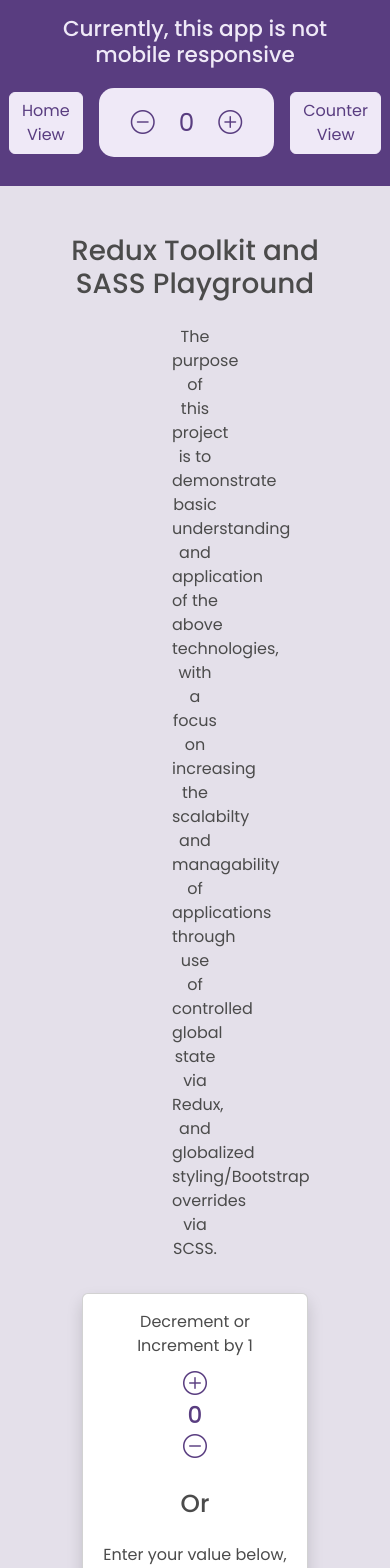
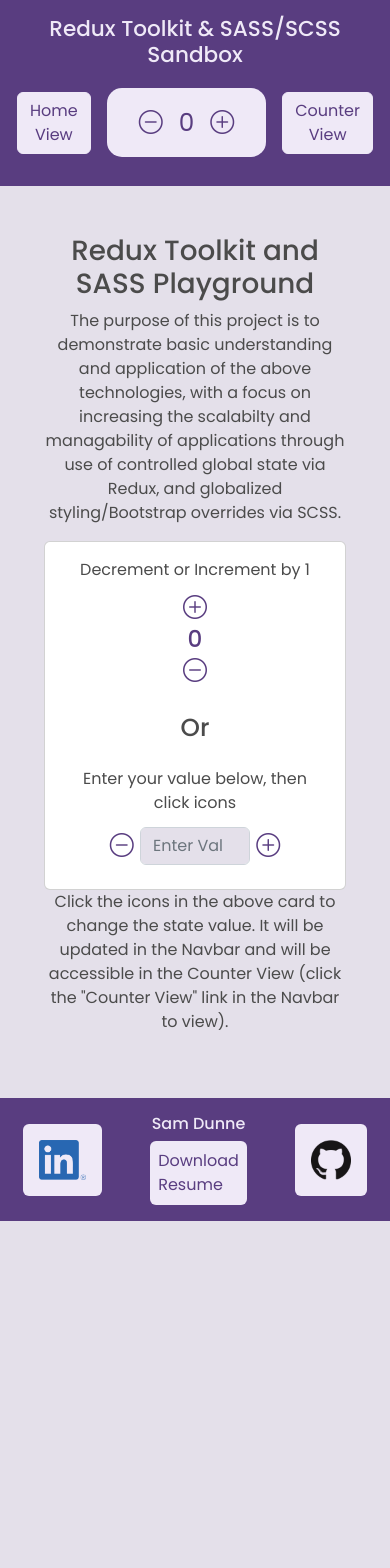
Before and after one commit to Sam-Dunne/learning-redux, a React (Create React App) app: page / in a window 390 px wide. Shown: the top 1568 px of the page. After the commit the page ends 1221 px from the top, so only its background shows below. Built offline with nearby package versions, Linux system fonts and the light colour scheme.

Commit message:
adding responsive styling and link to portfolio

```diff
--- a/src/Views/Home.jsx
+++ b/src/Views/Home.jsx
@@ -11,7 +11,7 @@
             <section className="">
                 <div className="">
                     <h1 className="text-center">Redux Toolkit and SASS Playground</h1>
-                    <p className='paragraph-wrapper '>The purpose of this project is to demonstrate basic understanding and application of the above technologies, with a focus on increasing the scalabilty and managability of applications through use of controlled global state via Redux, and globalized styling/Bootstrap overrides via SCSS.</p>
+                    <p className='paragraph-wrapper px-lg-5'>The purpose of this project is to demonstrate basic understanding and application of the above technologies, with a focus on increasing the scalabilty and managability of applications through use of controlled global state via Redux, and globalized styling/Bootstrap overrides via SCSS.</p>
                 </div>
                 <CounterCard />
                 <p className='paragraph-wrapper'>Click the icons in the above card to change the state value. It will be updated in the Navbar and will be accessible in the Counter View (click the "Counter View" link in the Navbar to view).</p>
--- a/src/components/CounterCard.js
+++ b/src/components/CounterCard.js
@@ -8,10 +8,13 @@
   const { count } = useSelector((state) => state.counter);
 
   return (
-    <div className='card container d-flex w-75 shadow mx-auto'>
+    <div className='container'>
       <div className='row justify-content-center'>
+        <div className='card col-md-6 col-lg-4'>
 
-        <div className="card-body col-6">
+          {/* <div className='card container d-flex shadow mx-auto'> */}
+
+          <div className="card-body">
             {/* <div className=""> */}
             <label className='text-center mb-2 mx-auto d-block'>Decrement or Increment by 1</label>
             <div className='container'>
@@ -27,6 +30,8 @@
 
             <ChangeByUserValue />
           </div>
+          {/* </div> */}
+        </div>
       </div>
     </div>
   )
--- a/src/components/Footer.js
+++ b/src/components/Footer.js
@@ -2,10 +2,12 @@
 
 export default function Footer() {
   return (
-    <footer className='footer bg-primary'>
+    <footer className='footer bg-primary '>
       <a className='bg-light rounded p-3 d-block mx-5' href='https://www.linkedin.com/in/samdunnewebdev/' target='blank' ><img src='/LI-In-Bug.png' alt='LinkedIn Logo' className='iconLink'></img></a>
-      <div><h6 className='text-light text-center'>Sam Dunne</h6>
-        <a href="/2022-07-12 Sam Dunne WebDev Resume.pdf" download="Sam Dunne Resume" className='d-block p-2 text-primary bg-light rounded'>Download Resume</a>
+      <div><a href='https://www.samdunnewebdev.com/' target='blank' className='text-decoration-none'>
+        <h6 className='text-light text-center'>Sam Dunne</h6>
+      </a>
+        <a href="/2022-07-12 Sam Dunne WebDev Resume.pdf" download="Sam Dunne Resume" className='d-block p-2 text-primary bg-light rounded text-decoration-none'>Download Resume</a>
       </div>
 
       <a className='bg-light rounded p-3 d-block mx-5' href='https://github.com/Sam-Dunne/learning-redux' target='blank' ><img src='/GitHub-Mark-120px-plus.png' alt='GitHub Logo' className='iconLink'></img></a>
--- a/src/components/Navbar.js
+++ b/src/components/Navbar.js
@@ -10,14 +10,14 @@
 
     return (
         <nav className='bg-primary py-3 px-5' >
-            <h2 className='text-center text-light fs-4 d-block'>Currently, this app is not mobile responsive</h2>
+            <h2 className='text-center text-light fs-4 d-block'>Redux Toolkit & SASS/SCSS Sandbox</h2>
             <div className='flexbox'>
                 <div className='flexbox'>
                     <Link to='/' className='btn btn-light text-primary d-block mx-auto'>Home View</Link>
                 </div>
                 <div className='counter-value-wrapper mx-3'>
                     <DecrementByOne />
-                    <div className='text-primary mx-4 fs-2'>{count}</div>
+                    <div className='text-primary mx-3 fs-2'>{count}</div>
                     <IncrementByOne />
                 </div>
                 <div className='flexbox'>
--- a/src/style.scss
+++ b/src/style.scss
@@ -82,12 +82,13 @@
     display: flex;
     justify-content: center;
     align-items: center;
-    padding: 3em 2em 3em 2em;
-    height: $footer-height;
+    padding: 1em 2em 1em 2em;
+    min-height: $footer-height;
+    height: fit-content;
 }
 
 .paragraph-wrapper {
-    padding: 1em 8em;
+    // padding: 1em 8em;
     text-align: center;
 }
 
@@ -107,7 +108,7 @@
 }
 
 .iconLink {
-    height: 3em;
+    height: 2.5em;
 }
 
 
```
Lines whose indentation alone changed are shown as unchanged.
